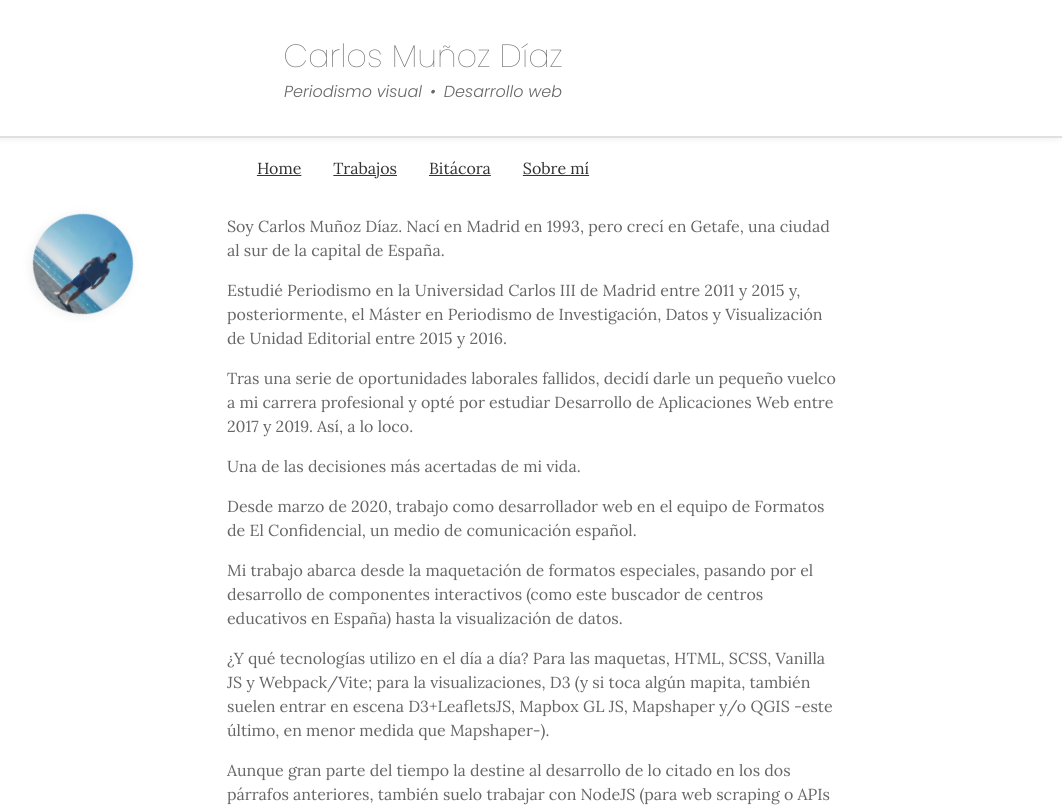
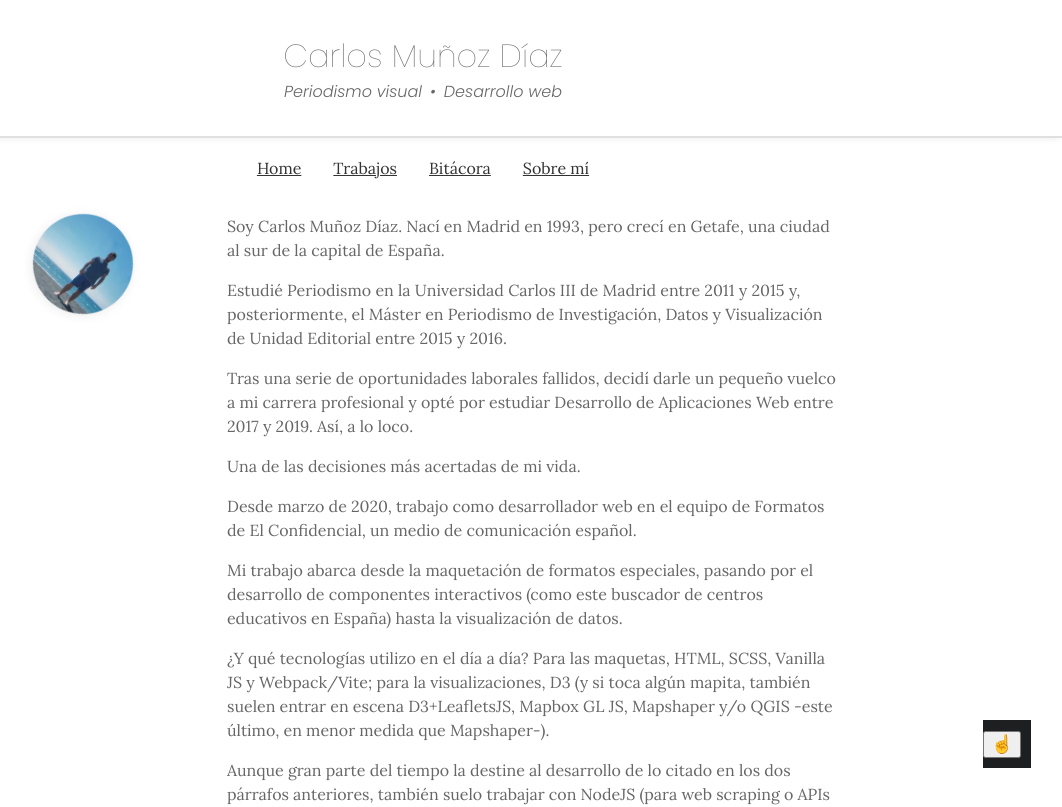
Before and after one commit to CarlosMunozDiaz/carlosmunozdiaz.github.io, a SvelteKit app: page /about-me in a window 1280 px wide. Shown: the top 807 px of the page, without its empty margins (217-1279 px from the left). Built offline with nearby package versions, Linux system fonts and the light colour scheme.

Commit message:
Transición y cambio de estilo en botón

```diff
--- a/src/lib/styles/general.css
+++ b/src/lib/styles/general.css
@@ -1,7 +1,7 @@
 /* CONTENIDO GENÉRICO */
 body {
     margin: 0;
-    contain: layout paint;
+    /*contain: layout paint;*/
 }
 
 body main.container {
--- a/src/routes/components/ButtonUp.svelte
+++ b/src/routes/components/ButtonUp.svelte
@@ -1,6 +1,7 @@
 <script>
     import { onMount, onDestroy } from 'svelte';
     import { writable } from 'svelte/store';
+    import { fly } from 'svelte/transition';
 
     const show = writable(false);
 
@@ -29,13 +30,21 @@
         right: 2rem;
         bottom: 2rem;
         z-index: 1000;
+
+        background-color: #1e1f20;
+        border: none;
+        color: white;
+        cursor: pointer;
+        font-size: 18px;
+        line-height: 48px;
+        width: 48px;
     }
 </style>
 
 {#if $show}
     <div class="button-up">
-        <button on:click={() => scrollTo({ top: 0, behavior: 'smooth' })}>
-            Volver arriba
+        <button on:click={() => scrollTo({ top: 0, behavior: 'smooth' })} transition:fly={{ y: 100, duration: 2000 }}>
+            ☝️
         </button>
     </div>
 {/if}
```
